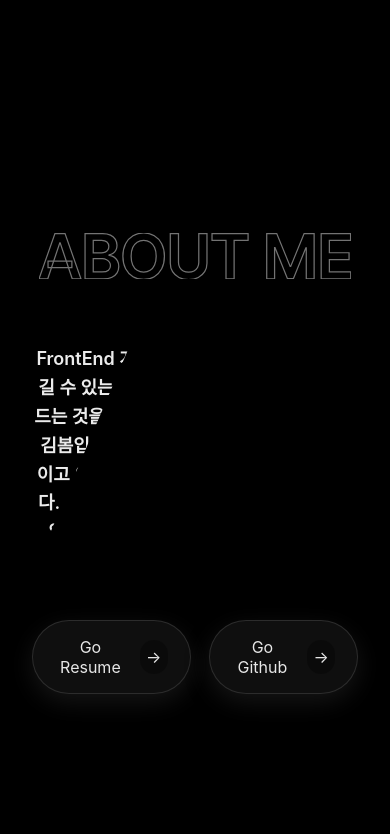
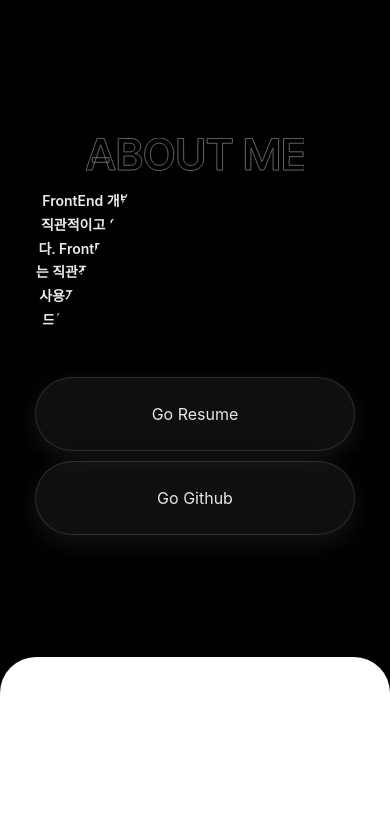
Before and after one commit to bom0320/web-portfolio, a Next.js app: page / in a window 390 px wide. Shown: the part 1240-2074 px from the top of the page. Built offline with nearby package versions, Linux system fonts and the light colour scheme.

Commit message:
feat: about-hero mobile ui

```diff
--- a/src/components/about/hero/CtaButton.tsx
+++ b/src/components/about/hero/CtaButton.tsx
@@ -19,9 +19,6 @@ export default function CtaButton({
       rel="noreferrer"
     >
       <span>{label}</span>
-      <span className="about-hero__icon" aria-hidden>
-        →
-      </span>
     </a>
   );
 }
--- a/src/styles/sections/_about-hero.scss
+++ b/src/styles/sections/_about-hero.scss
@@ -71,9 +71,8 @@
   display: inline-flex;
   align-items: center;
   gap: 14px;
-
-  padding: 16px 22px;
-  border-radius: 999px;
+  padding: 26px 62px;
+  border-radius: 100px;
 
   color: rgba(255, 255, 255, 0.9);
   background: rgba(255, 255, 255, 0.06);
@@ -87,15 +86,6 @@
 .about-hero__btn:hover {
   transform: translateY(-2px);
   background: rgba(255, 255, 255, 0.09);
-}
-
-.about-hero__icon {
-  display: inline-grid;
-  place-items: center;
-  width: 34px;
-  height: 34px;
-  border-radius: 999px;
-  background: rgba(0, 0, 0, 0.3);
 }
 
 /* =========================================================
@@ -141,3 +131,81 @@
   right: 6%;
   width: clamp(200px, 30vw, 290px);
 }
+
+@media (max-width: 768px) {
+  .about-hero {
+    min-height: auto;
+    padding: 92px 0 122px;
+  }
+
+  .about-hero__inner {
+    width: min(560px, calc(100% - 70px));
+    margin: 0 auto;
+    text-align: center;
+  }
+
+  // 타이틀 SVG 크기 축소 + 가운데
+  .about-title__svg {
+    width: min(240px, 56vw);
+    height: auto;
+    margin: 0 auto 18px;
+    display: block;
+  }
+
+  .about-hero__desc {
+    font-size: 14px;
+    line-height: 1.7;
+    margin: 0 auto 22px;
+    width: 100%;
+    // 너무 길면 가독성 떨어져서 약간만 정리
+    max-width: 42ch;
+  }
+
+  // CTA 버튼: 모바일에서 누르기 편하게 (세로 스택)
+  .about-hero__cta {
+    display: grid;
+    grid-template-columns: 1fr;
+    gap: 10px;
+    width: 100%;
+    margin-top: 20px;
+  }
+
+  // 만약 CtaButton이 a/button에 공통 class를 준다면 여기서 풀폭
+  .about-hero__cta a,
+  .about-hero__cta button {
+    width: 100%;
+    justify-content: center;
+  }
+
+  // 데코: 모바일에서 과하면 산만해져서 "뒤로" 보내고, 사이즈 줄이기
+  .about-hero__decor {
+    pointer-events: none;
+    opacity: 0.75;
+  }
+
+  .about-hero__decor .decor {
+    transform: scale(0.75);
+    filter: blur(0.2px);
+  }
+
+  // 데코 위치를 모바일용으로 재배치(너 CSS 구조에 맞게 class로)
+  .about-hero__decor .decor--sun {
+    left: -18px;
+    top: -26px;
+  }
+
+  .about-hero__decor .decor--stars {
+    right: -18px;
+    top: -18px;
+  }
+
+  .about-hero__decor .decor--stars2 {
+    left: -22px;
+    bottom: -10px;
+  }
+
+  .about-hero__decor .decor--heart {
+    right: -16px;
+    bottom: -14px;
+  }
+}
```
